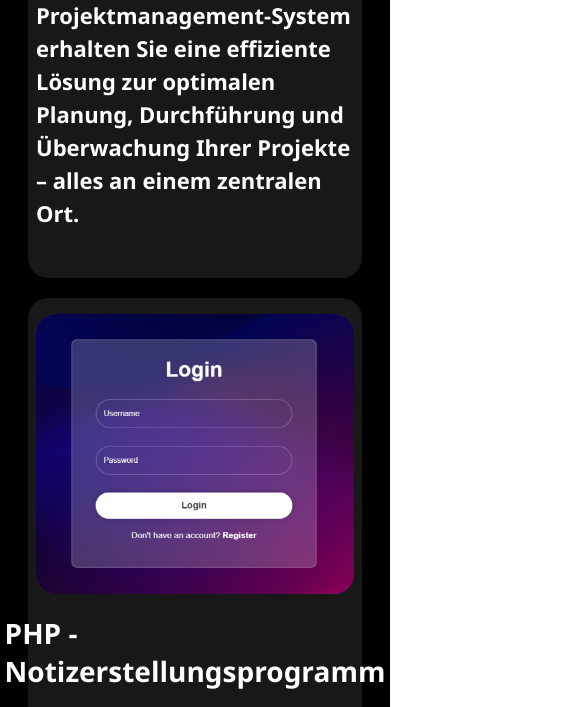
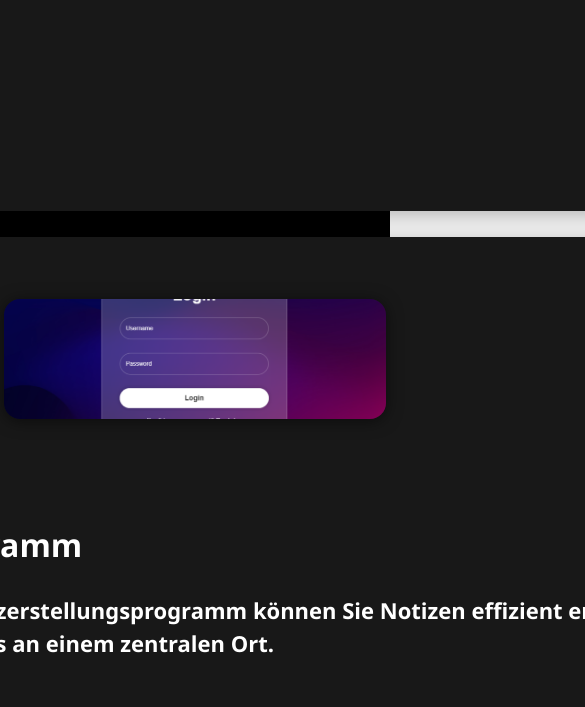
Before and after one commit to BeruhigenderProgrammierer/Vijiyarathan_Rithush_Portfolio, a plain HTML site: page Vijiyarathan_Rithush_Portfolio/Portfolio/Projekte.html in a window 390 px wide. Shown: the part 835-1542 px from the top of the page, 585 px wide, since content can reach past the window. Drawn offline with Linux system fonts and the light colour scheme.

Commit message:
need to fix responsiveness

```diff
--- a/Vijiyarathan_Rithush_Portfolio/Portfolio/Projekte.html
+++ b/Vijiyarathan_Rithush_Portfolio/Portfolio/Projekte.html
@@ -42,7 +42,7 @@
           </div>
         </header>
         <div class="newscreenbody">
-          <h1 class="vijiyarathan-1 ui heading size-headinglg">Projekte</h1>
+          <h1 class="vijiyarathan-1 ui heading size-headinglg" style="text-align:center; width:100%; display:block;">Projekte</h1>
           <!-- Navigation unter Portfolio-Intro -->
           <input type="checkbox" id="nav-toggle" hidden />
           <div class="projekte-2">
@@ -51,7 +51,7 @@
                 <div class="view"></div>
                 <img src="public/images/img_java_projektver.png" alt="Image" class="image" />
               </div>
-              <h2 class="javaprojektv ui heading size-headings">Java - Projektverwaltungssystem</h2>
+              <h2 class="javaprojektv ui heading size-headings">Projektverwaltungssystem</h2>
               <h3 class="description-3 ui heading size-headingxs">
                 Mit meinem massgeschneiderten Projektmanagement-System erhalten Sie eine effiziente Lösung zur optimalen
                 Planung, Durchführung und Überwachung Ihrer Projekte – alles an einem zentralen Ort.
@@ -63,7 +63,7 @@
                 <div class="view"></div>
                 <img src="public/images/img_php_notizverwaltungsprogramm.png" alt="Image" class="image" />
               </div>
-              <h2 class="javaprojektv ui heading size-headings">PHP - Notizerstellungsprogramm</h2>
+              <h2 class="javaprojektv ui heading size-headings">Notizerstellungsprogramm</h2>
               <div class="description-3 ui heading size-headingxs">
                 Mit meinem PHP-basierten Notizerstellungsprogramm können Sie Notizen effizient erstellen, bearbeiten und
                 verwalten – alles an einem zentralen Ort.
@@ -75,7 +75,7 @@
                 <div class="view"></div>
                 <img src="public/images/img_javascript_taschenrechner.png" alt="Image" class="image" />
               </div>
-              <h2 class="javaprojektv ui heading size-headings">JavaScript - Taschenrechner</h2>
+              <h2 class="javaprojektv ui heading size-headings">Taschenrechner</h2>
               <div class="description-3 ui heading size-headingxs">
                 Mit meinem JavaScript-basierten Taschenrechner können Sie schnell und einfach mathematische Berechnungen direkt im Browser durchführen – benutzerfreundlich und effizient.
               </div>
--- a/Vijiyarathan_Rithush_Portfolio/Portfolio/css/Projekte.css
+++ b/Vijiyarathan_Rithush_Portfolio/Portfolio/css/Projekte.css
@@ -1,190 +1,165 @@
 .columnview {
     background-color: #181818 !important;
-    padding-top: 42px;
-    padding-bottom: 42px;
+    padding: 36px 20px 36px 20px;
     gap: var(--space-md);
     display: flex;
-    width: 800px;
-    height: 700px;
+    min-height: 670px;
+    height: 670px;
+    max-height: 670px;
     flex-direction: column;
-    align-items: center;
-    border-radius: var(--radius-xs);
+    align-items: flex-start;
+    border-radius: 24px;
+    box-shadow: 0 4px 24px rgba(0,0,0,0.35);
+    margin: 0 32px 28px 32px;
+    transition: transform 0.15s, box-shadow 0.15s;
+    border: none;
+    position: relative;
+    width: 1100px;
+    max-width: 1100px;
+    min-width: 450px;
 }
 
-@media only screen and (max-width: 1050px) {
+.columnview:hover {
+    transform: translateY(-6px) scale(1.03);
+    box-shadow: 0 8px 32px rgba(0,0,0,0.45);
+}
+
+.stackview {
+    width: 100%;
+    height: 220px;
+    margin: 0 0 18px 0;
+    align-self: stretch;
+    position: relative;
+    align-content: center;
+    display: flex;
+    justify-content: center;
+    align-items: center;
+    background: none;
+}
+
+.image {
+    width: 100%;
+    height: 100%;
+    object-fit: cover;
+    border-radius: 16px;
+    background: none;
+    box-shadow: 0 2px 16px #0008;
+    margin: 0 auto;
+    display: block;
+    border: none;
+    padding: 0;
+}
+
+.javaprojektv {
+    font-family: Segoe UI, Arial, sans-serif !important;
+    margin: 24px 0 12px 0;
+    font-size: 2rem;
+    font-weight: 700;
+    color: #fff;
+    line-height: 1.1;
+    white-space: normal;
+    overflow: hidden;
+    text-overflow: ellipsis;
+    word-break: break-word;
+    text-align: left;
+    background: none;
+    z-index: 2;
+    position: relative;
+}
+
+.javaprojektv.ui.heading.size-headings {
+    display: block;
+    color: #fff !important;
+    font-size: 2rem !important;
+    font-weight: 700 !important;
+    margin: 24px 0 12px 0 !important;
+    line-height: 1.1 !important;
+    white-space: normal !important;
+    overflow: visible !important;
+    text-overflow: initial !important;
+    word-break: break-word !important;
+    text-align: left !important;
+    background: none !important;
+    z-index: 2;
+    position: relative;
+}
+
+.description-3 {
+    font-family: Segoe UI, Arial, sans-serif !important;
+    width: 100%;
+    line-height: 1.5;
+    color: #fff;
+    font-size: 1.25rem;
+    margin: 0 0 24px 0;
+    word-break: break-word;
+    text-align: left;
+}
+
+.projekte-2 {
+    display: flex;
+    flex-direction: row;
+    justify-content: center;
+    align-items: flex-start;
+    gap: 20px;
+    flex-wrap: nowrap;
+    margin-top: 32px;
+    align-self: stretch;
+    width: 100%;
+    max-width: 1600px;
+    padding-left: 32px;
+    padding-right: 32px;
+    box-sizing: border-box;
+}
+
+.projekte-2 .columnview {
+    min-height: 670px;
+    height: 670px;
+    max-height: 670px;
+    width: 1100px;
+    max-width: 1100px;
+    min-width: 450px;
+}
+
+@media only screen and (max-width: 1400px) {
+    .projekte-2 {
+        gap: 10px;
+        max-width: 100vw;
+        padding-left: 12px;
+        padding-right: 12px;
+    }
     .columnview {
-        width: 100%;
-        padding-top: var(--space-md);
-        padding-bottom: var(--space-md);
+        width: 42vw;
+        max-width: 540px;
+        min-width: 320px;
     }
 }
 
-@media only screen and (max-width: 700px) {
+@media only screen and (max-width: 900px) {
+    .projekte-2 {
+        flex-direction: column;
+        align-items: center;
+        gap: 8px;
+        padding-left: 0;
+        padding-right: 0;
+    }
     .columnview {
-        width: 100%;
-        height: auto;
-        padding: 16px 8px;
+        width: 98vw;
+        max-width: 98vw;
+        margin: 0 0 18px 0;
         min-width: 0;
     }
 }
 
-@media only screen and (max-width: 550px) {
+@media only screen and (max-width: 600px) {
     .columnview {
-        padding-top: var(--space-sm);
-        padding-bottom: var(--space-sm);
+        width: 100vw;
+        max-width: 100%;
+        padding: 8px 2px;
+        min-height: 0;
+    }
+    .image {
+        width: 98vw;
+        height: 120px;
+        margin-top: 8px;
     }
 }
-
-.stackview {
-    height: 280px;
-    margin-left: 32px;
-    margin-right: 18px;
-    align-self: stretch;
-    position: relative;
-    align-content: center;
-}
-
-@media only screen and (max-width: 1440px) {
-    .stackview {
-        height: auto;
-    }
-}
-
-@media only screen and (max-width: 1050px) {
-    .stackview {
-        height: auto;
-        margin-left: 0px;
-        margin-right: 0px;
-    }
-}
-
-@media only screen and (max-width: 700px) {
-    .stackview {
-        height: auto;
-        margin-left: 0;
-        margin-right: 0;
-    }
-}
-
-.view {
-    height: 280px;
-    background-color: var(--gray_800);
-    flex: 1;
-    border-radius: var(--radius-xs);
-}
-
-.image {
-    height: 280px;
-    flex: 1;
-    width: 100%;
-    object-fit: cover;
-    position: absolute;
-    left: 0px;
-    bottom: 0px;
-    right: 0px;
-    top: 0px;
-    margin: auto;
-    border-radius: var(--radius-xs);
-}
-
-.javaprojektv {
-    font-family: Segoe UI !important;
-}
-
-@media only screen and (max-width: 1050px) {
-    .javaprojektv {
-        font-size: 26px;
-    }
-}
-
-@media only screen and (max-width: 550px) {
-    .javaprojektv {
-        font-size: 24px;
-    }
-}
-
-.description-3 {
-    margin-bottom: 150px;
-    font-family: Segoe UI !important;
-    width: 98%;
-    line-height: 31px;
-}
-
-@media only screen and (max-width: 1440px) {
-    .description-3 {
-        width: 100%;
-        padding-left: var(--space-md);
-        padding-right: var(--space-md);
-    }
-}
-
-@media only screen and (max-width: 1050px) {
-    .description-3 {
-        width: 100%;
-        padding-left: var(--space-md);
-        padding-right: var(--space-md);
-    }
-}
-
-@media only screen and (max-width: 700px) {
-    .description-3 {
-        margin-bottom: 32px;
-        font-size: 1rem;
-        line-height: 1.5;
-        padding-left: 0;
-        padding-right: 0;
-    }
-}
-
-.columnheaderlog-1 {
-    margin-bottom: 4px;
-    gap: 12px;
-    display: flex;
-    flex-direction: column;
-}
-
-@media only screen and (max-width: 1440px) {
-    .columnheaderlog-1 {
-        padding-left: var(--space-md);
-        padding-right: var(--space-md);
-    }
-}
-
-@media only screen and (max-width: 1050px) {
-    .columnheaderlog-1 {
-        padding-left: var(--space-md);
-        padding-right: var(--space-md);
-    }
-}
-
-.newscreensbody {
-    margin-left: 16px;
-    gap: 40px;
-    display: flex;
-    flex-direction: column;
-    align-items: center;
-}
-
-@media only screen and (max-width: 1050px) {
-    .newscreensbody {
-        margin-left: 0px;
-    }
-}
-
-.projekte-2 {
-    gap: var(--space-4xl);
-    display: flex;
-    align-self: stretch;
-}
-
-@media only screen and (max-width: 1050px) {
-    .projekte-2 {
-        flex-direction: column;
-    }
-}
-
-@media only screen and (max-width: 700px) {
-    .projekte-2 {
-        gap: var(--space-md);
-    }
-}
```
